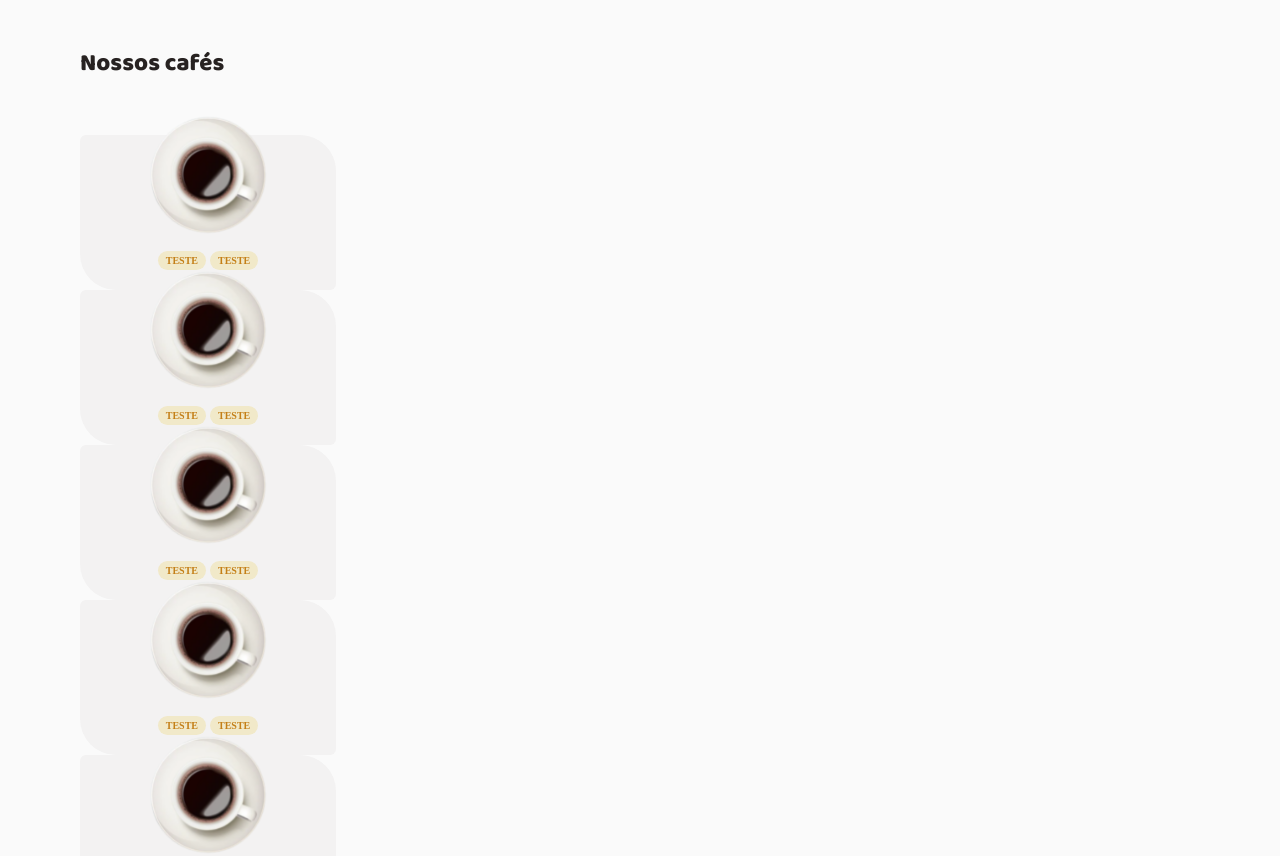
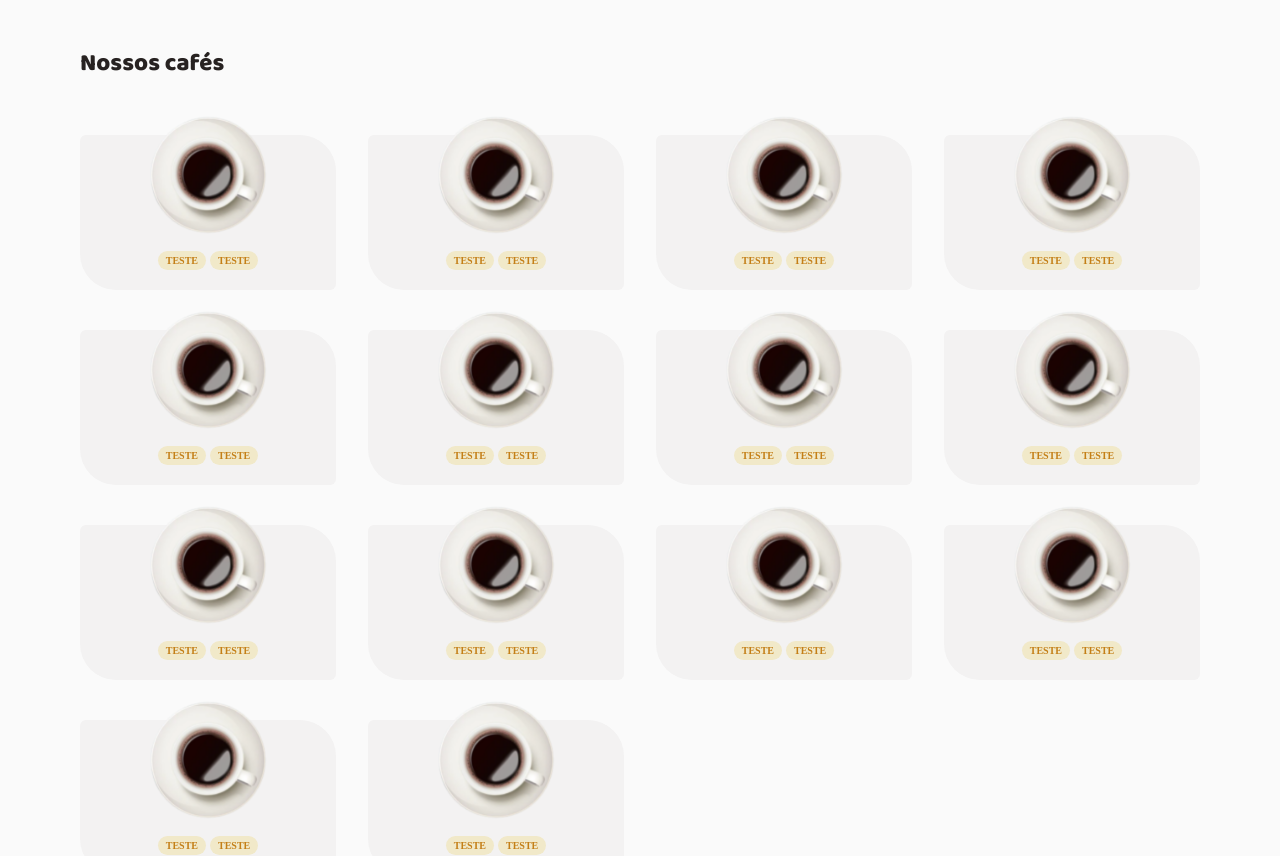
Before and after one commit to VictorBarretoLF/ignite-react-desafios, a React (Vite) app in the folder coffee-delivery/: page / in a window 1280 px wide. Shown: the part 600-1456 px from the top of the page. Built offline with nearby package versions, Linux system fonts and the light colour scheme; no server answers.

Commit message:
chore(CoffeeMenu/styles.ts): making the coffee list responsive using grid

```diff
--- a/coffee-delivery/src/pages/Home/components/CoffeeMenu/styles.ts
+++ b/coffee-delivery/src/pages/Home/components/CoffeeMenu/styles.ts
@@ -7,7 +7,11 @@ export const CoffeeMenuContainer = styled.section`
 
 export const CoffeeList = styled.div`
     width: 100%;
+
     display: grid;
+    grid-template-columns: repeat(auto-fill, minmax(16rem, 1fr));
+    column-gap: 2rem;
+    row-gap: 2.5rem;
 
     margin-top: 3.5rem;
 `;
```
